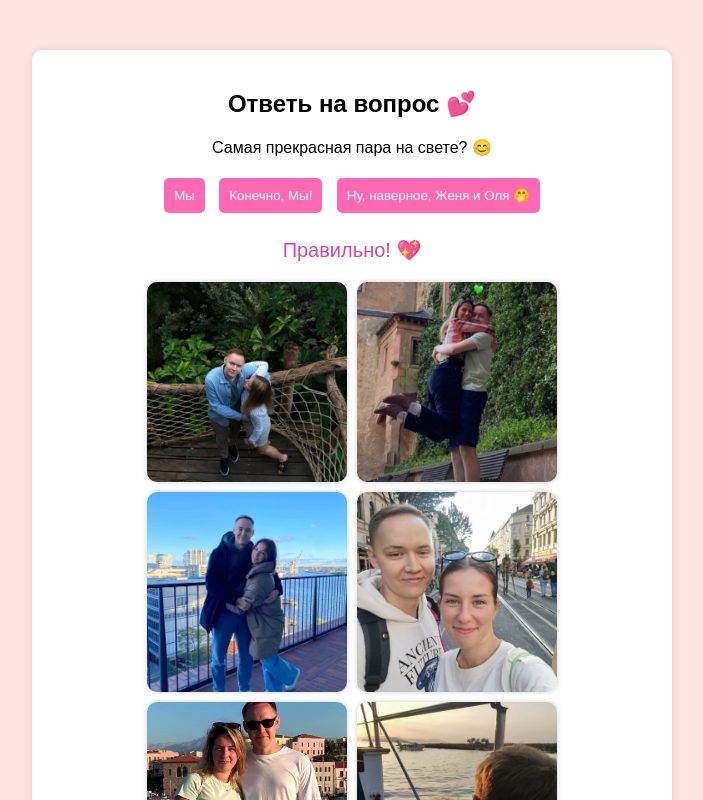
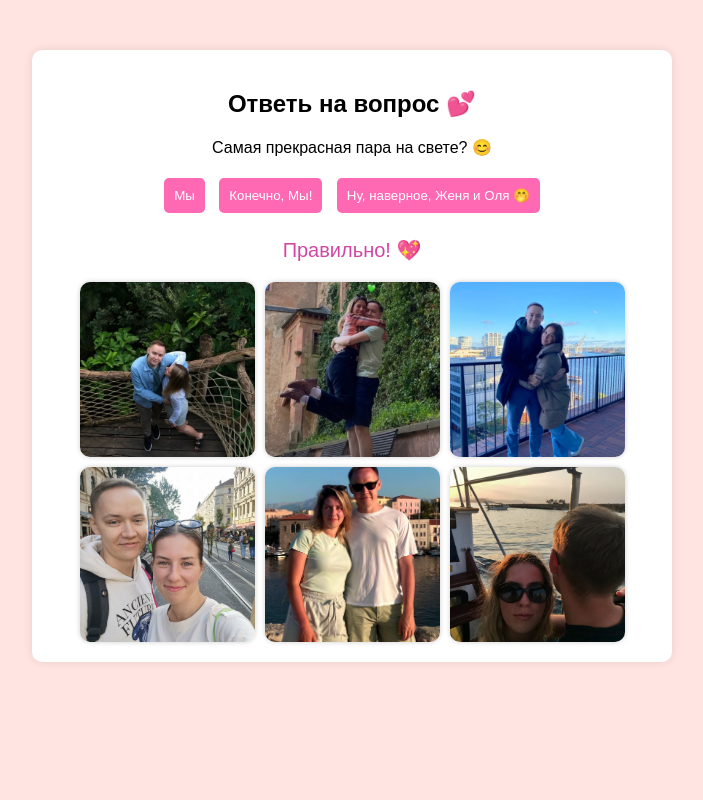
Before and after one commit to Exelit9/Valentine, a plain HTML site: page index.html in a window 1280 px wide. Both pictures are taken after a click on the button "Мы". Shown: the top 800 px of the page, without its empty margins (288-991 px from the left). Drawn offline with Linux system fonts and the light colour scheme.

Commit message:
Update index.html

```diff
--- a/index.html
+++ b/index.html
@@ -46,8 +46,8 @@
 
         /* Стиль для каждого изображения */
         #imagesContainer img {
-            width: 200px;  /* Ширина 200px */
-            height: 200px; /* Высота 200px */
+            width: 175px;  /* Ширина 200px */
+            height: 175px; /* Высота 200px */
             object-fit: cover;  /* Обрезка изображений без искажения */
             border-radius: 10px; /* Скругляем углы */
             box-shadow: 0 0 5px rgba(0,0,0,0.2);  /* Тень */
```
